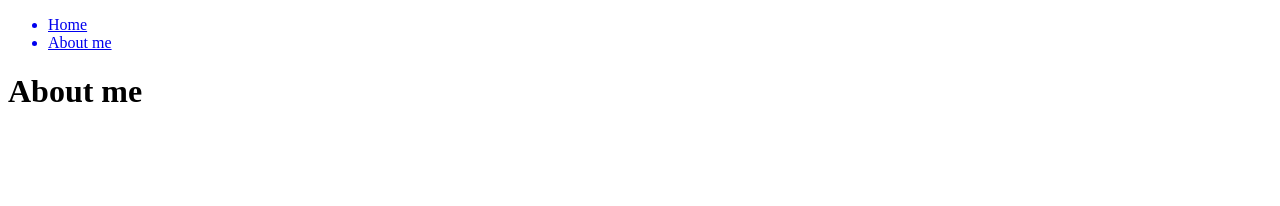
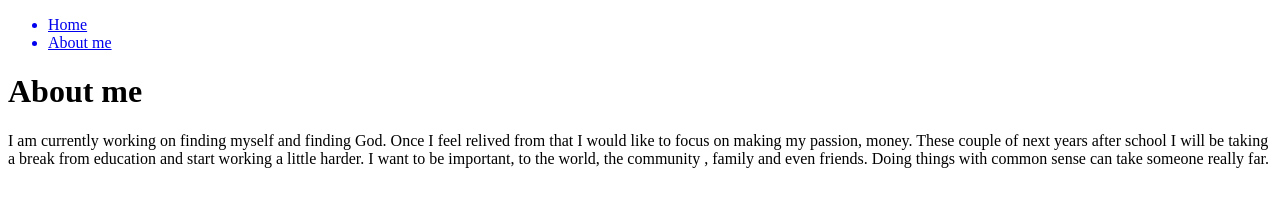
Before and after one commit to CCPS420318/CCPS420318.github.io, a plain HTML site: page aboutme.html in a window 1280 px wide. Drawn offline with Linux system fonts and the light colour scheme.

Commit message:
Update aboutme.html

```diff
--- a/aboutme.html
+++ b/aboutme.html
@@ -13,7 +13,7 @@
   </headers>
   <body>
     <h1>About me</h1>
-    <p></p>
+    <p>I am currently working on finding myself and finding God. Once I feel relived from that I would like to focus on making my passion, money. These couple of next years after school I will be taking a break from education and start working a little harder. I want to be important, to the world, the community , family and even friends. Doing things with common sense can take someone really far. </p>
   </body>
   <footer>
   </footer>
```
